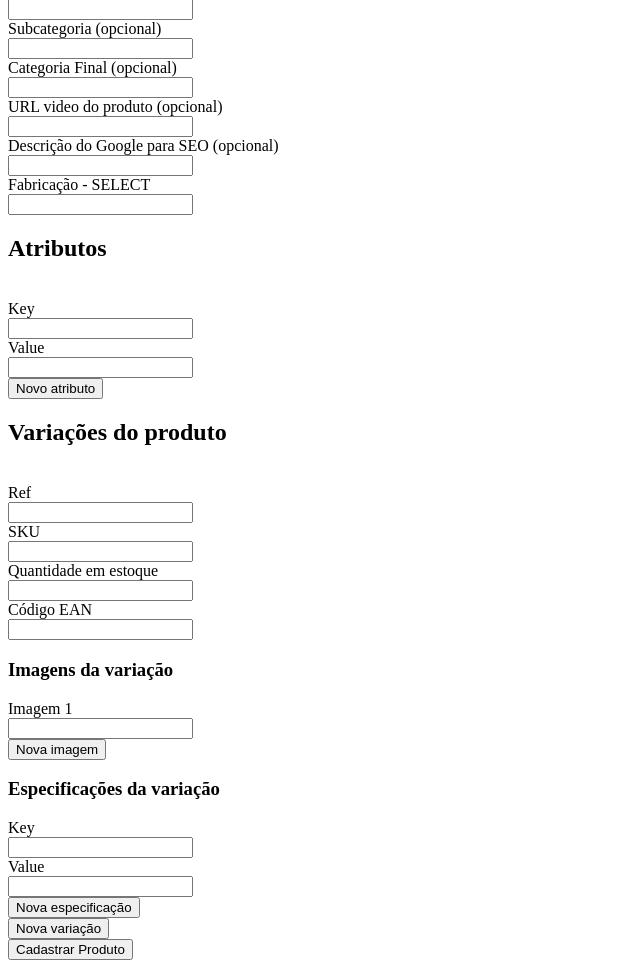
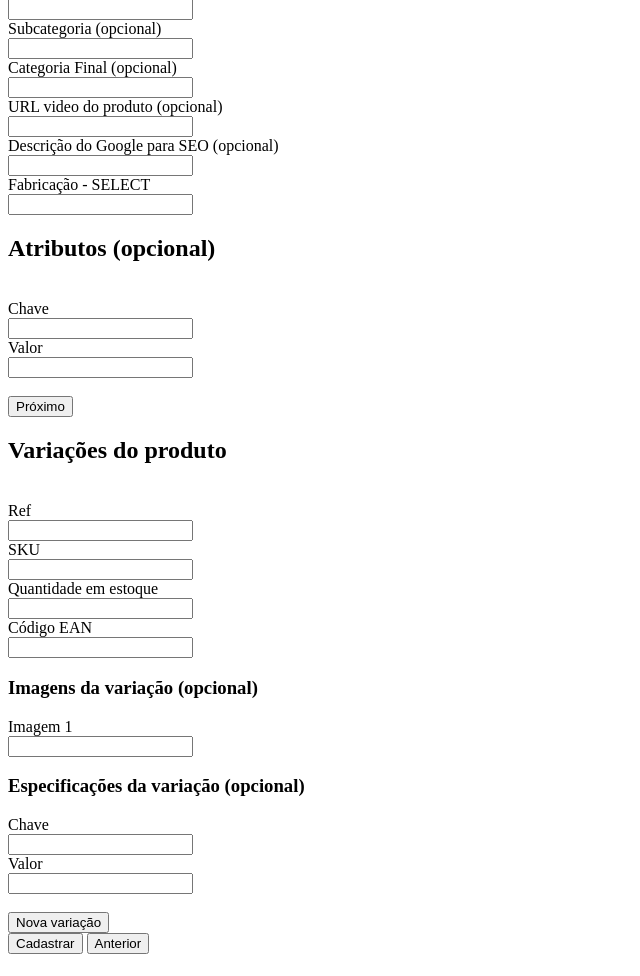
Before and after one commit to Gustavohps10/teste-precode, a PHP site: the page made by src/views/pages/createProduct.php in a window 1280 px wide. Shown: the part 968-1944 px from the top of the page, without its empty margins (0-640 px from the left). After the commit the page ends 1922 px from the top, so only its background shows below. Run offline with PHP 8.4, Linux system fonts and the light colour scheme; the template is opened without the code that fills it, so the values that code supplies are empty.

Commit message:
feat: adjust form style

```diff
--- a/src/views/assets/styles/button.css
+++ b/src/views/assets/styles/button.css
@@ -7,7 +7,6 @@
     font-weight: 600;
     font-size: 1rem;
     cursor: pointer;
-    border: 1px solid #1a1a1e;
 
     display: flex;
     align-items: center;
@@ -18,10 +17,10 @@
     text-decoration: none;
     flex: content;
     max-width: 250px;
+    max-height: 48px;
 }
 
 .button.button-primary {
-    border: none;
     color: #fff;
     background-color: var(--blue-500);
 }
@@ -31,6 +30,7 @@
 }
 
 .button.button-secondary {
+    box-sizing: border-box;
     background-color: transparent;
     border: 2px solid var(--blue-600);
     color: var(--blue-600);
--- a/src/views/assets/styles/global.css
+++ b/src/views/assets/styles/global.css
@@ -9,6 +9,8 @@
 * {
     margin: 0;
     padding: 0;
+    -webkit-box-sizing: border-box;
+    -moz-box-sizing: border-box;
     box-sizing: border-box;
     font-family: "Inter", sans-serif;
 }
--- a/src/views/pages/createProduct.php
+++ b/src/views/pages/createProduct.php
@@ -157,16 +158,17 @@
                     <div class="input-box">
                         <label for="gender">Gênero do produto (opcional)</label>
                         <div class="text-input">
-                            <i data-lucide="package-plus"></i>
+                            <i data-lucide="package-open"></i>
                             <input id="gender" name="gender" type="text">
                         </div>
                     </div>
                 </div>
 
+                <div class="mult-inputs">
                     <div class="input-box">
                         <label for="volumes">Quantidade de volumes (opcional)</label>
                         <div class="text-input">
-                        <i data-lucide="package-plus"></i>
+                            <i data-lucide="boxes"></i>
                             <input id="volumes" name="volumes" type="text">
                         </div>
                     </div>
@@ -224,124 +227,134 @@
                 <div class="input-box">
                     <label for="manufacturing">Fabricação - SELECT</label>
                     <div class="text-input">
-                        <i data-lucide="package-plus"></i>
+                        <i data-lucide="earth"></i>
                         <input id="manufacturing" name="manufacturing" type="text">
                     </div>
                 </div>
 
                 <div class="attributes">
-                    <h2>Atributos</h2>
+                    <h2>Atributos (opcional)</h2>
                     <br>
 
                     <div class="attribute">
                         <div class="mult-inputs">
                             <div class="input-box">
-                                <label for="attributeKey1">Key</label>
+                                <label for="attribute[0]['key']">Chave</label>
                                 <div class="text-input">
-                                    <i data-lucide="package-plus"></i>
-                                    <input id="attributeKey1" name="attributeKey1" type="text">
+                                    <i data-lucide="key-square"></i>
+                                    <input id="attribute[0]['key']" name="attribute[0]['key']" type="text">
                                 </div>
                             </div>
                             <div class="input-box">
-                                <label for="attributeValue1">Value</label>
+                                <label for="attribute[0]['value']">Valor</label>
                                 <div class="text-input">
-                                    <i data-lucide="package-plus"></i>
-                                    <input id="attributeValue1" name="attributeValue1" type="text">
+                                    <i data-lucide="whole-word"></i>
+                                    <input id="attribute[0]['value']" name="attribute[0]['value']" type="text">
                                 </div>
                             </div>
                         </div>
                     </div>
 
-                    <button class="button button-tertiary">Novo atributo</button>
+
                 </div>
+
+                <br>
+                <button class="button button-tertiary next-step" type="button"
+                    onclick="openSection('variations', 'tabVariations')">Próximo<i
+                        data-lucide="arrow-right"></i></button>
             </section>
 
             <section id="variations">
                 <h2>Variações do produto</h2>
                 <br>
 
-                <div class="variation1">
+                <div id="1" class="variation">
                     <div class="input-box">
                         <label for="variationRef">Ref</label>
                         <div class="text-input">
-                            <i data-lucide="package-plus"></i>
-                            <input id="variationRef" name="variationRef" type="text">
+                            <i data-lucide="barcode"></i>
+                            <input id="variationRef" name="variations[0]['ref']" type="text">
                         </div>
                     </div>
                     <div class="input-box">
                         <label for="variationSku">SKU</label>
                         <div class="text-input">
-                            <i data-lucide="package-plus"></i>
-                            <input id="variationSku" name="variationSku" type="text">
+                            <i data-lucide="barcode"></i>
+                            <input id="variationSku" name="variations[0]['sku']" type="text">
                         </div>
                     </div>
                     <div class="input-box">
                         <label for="variationQty">Quantidade em estoque</label>
                         <div class="text-input">
-                            <i data-lucide="package-plus"></i>
-                            <input id="variationQty" name="variationQty" type="text">
+                            <i data-lucide="boxes"></i>
+                            <input id="variationQty" name="variations[0]['qty']" type="text">
                         </div>
                     </div>
                     <div class="input-box">
                         <label for="variationEan">Código EAN</label>
                         <div class="text-input">
-                            <i data-lucide="package-plus"></i>
-                            <input id="variationEan" name="variationEan" type="text">
+                            <i data-lucide="scan-barcode"></i>
+                            <input id="variationEan" name="variations[0]['ean']" type="text">
                         </div>
                     </div>
 
                     <div class="product-images">
-                        <h3>Imagens da variação</h3>
+                        <h3>Imagens da variação (opcional)</h3>
                         <div class="input-box">
-                            <label for="image1">Imagem 1</label>
+                            <label>Imagem 1</label>
                             <div class="text-input">
-                                <i data-lucide="package-plus"></i>
-                                <input id="image1" name="image1" type="text">
+                                <i data-lucide="images"></i>
+                                <input name="variations[0]['images'][0]" type="text">
                             </div>
                         </div>
 
-                        <button class="button button-tertiary">Nova imagem</button>
                     </div>
 
                     <div class="specifications">
-                        <h3>Especificações da variação</h3>
+                        <h3>Especificações da variação (opcional)</h3>
 
                         <div class="specification">
                             <div class="mult-inputs">
                                 <div class="input-box">
-                                    <label for="specificationKey1">Key</label>
+                                    <label for="specificationKey1">Chave</label>
                                     <div class="text-input">
-                                        <i data-lucide="package-plus"></i>
-                                        <input id="specificationKey1" name="specificationKey1" type="text">
+                                        <i data-lucide="key-square"></i>
+                                        <input id="specificationKey1" name="variations[0]['specifications'][0]['key']"
+                                            type="text">
                                     </div>
                                 </div>
                                 <div class="input-box">
-                                    <label for="specificationValue1">Value</label>
+                                    <label for="specificationValue1">Valor</label>
                                     <div class="text-input">
-                                        <i data-lucide="package-plus"></i>
-                                        <input id="specificationValue1" name="specificationValue1" type="text">
+                                        <i data-lucide="whole-word"></i>
+                                        <input id="specificationValue1"
+                                            name="variations[0]['specifications'][0]['value']" type="text">
                                     </div>
                                 </div>
                             </div>
                         </div>
 
-                        <button class="button button-tertiary">Nova especificação</button>
                     </div>
 
                 </div>
-                <button class="button button-primary">Nova variação</button>
+
+                <br>
+                <button class="button button-secondary"> <i data-lucide="copy-plus"></i> Nova variação</button>
+
+                <br>
+
+                <button class="button button-primary next-step" type="submit">Cadastrar<i
+                        data-lucide="send-horizontal"></i></button>
+                <button class="button button-tertiary previous-step" type="button"
+                    onclick="openSection('main', 'tabMain')"><i data-lucide="arrow-left"></i>Anterior</button>
             </section>
 
-        </div>
-
-        <div class="form-footer">
-            <button class="button button-secondary" type="submit">Cadastrar Produto</button>
         </div>
     </form>
 </div>
 
 <script>
-    function openSection(event, sectionName) {
+    function openSection(sectionName, tabActive) {
         let sections = document.querySelectorAll('.form-body > section')
         sections.forEach(section => {
             section.style.display = 'none';
@@ -355,6 +368,8 @@
             tab.classList.remove("active");
         });
 
-        event.target.classList.add("active");
+        document.querySelector(`.tab#${tabActive}`).classList.add("active");
+        window.scrollTo(0, 0);
+
     }
 </script>
```
Also changed, not shown: other parts of src/views/pages/createProduct.php (+25 -23 lines), src/views/assets/styles/form.css (+14 -0 lines). Lines whose indentation alone changed are shown as unchanged.
